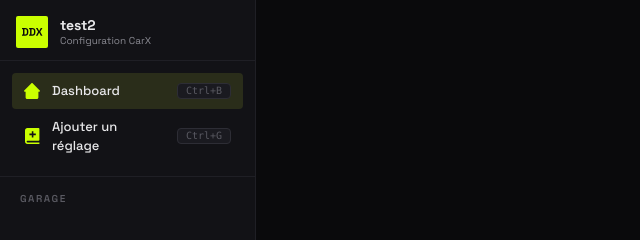
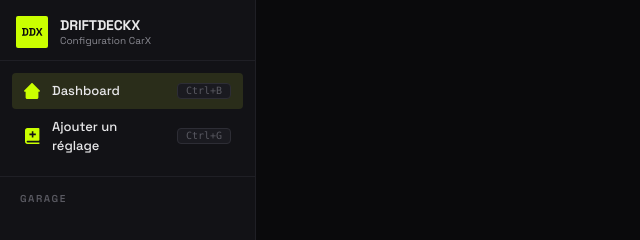
Before and after one commit to BaptisteDyrt/DriftDeckX, an Electron app: page index.html in a window 1600 px wide. Shown: the top 240 px of the page, 0-640 px from the left. Drawn offline with Linux system fonts and the light colour scheme; no server answers.

Commit message:
test : fake update for windows

```diff
--- a/index.html
+++ b/index.html
@@ -20,7 +20,7 @@
         <div class="brand">
           <img src="./assets/logo.svg" alt="Logo de DRIFTDECKX" class="brand__logo" aria-hidden="true">
           <div class="brand__text">
-            <p class="brand__name">test2</p>
+            <p class="brand__name">DRIFTDECKX</p>
             <p class="brand__tagline">Configuration CarX</p>
           </div>
         </div>
--- a/package.json
+++ b/package.json
@@ -1,6 +1,6 @@
 {
   "name": "driftdeckx",
-  "version": "1.0.10",
+  "version": "1.0.11",
   "description": "Outil de sauvegarde de préréglages pour CarX Drift Racing Online",
   "main": "electron.js",
   "author": "Baptiste Dayraut",
```
